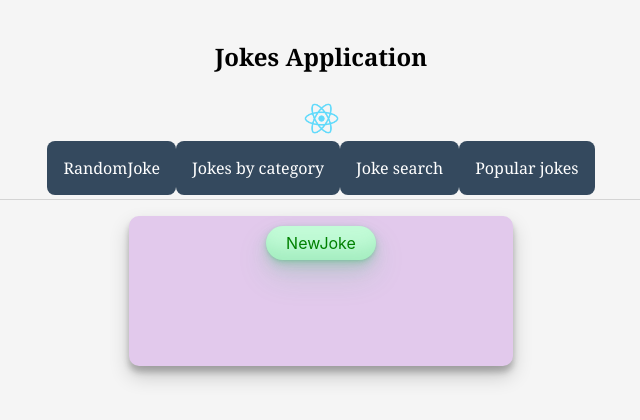
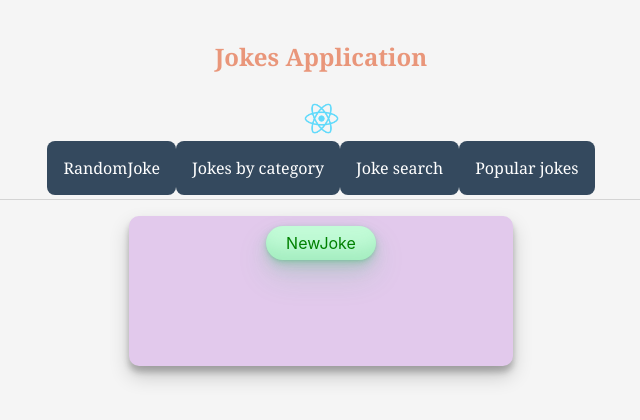
Before and after one commit to rahimiFaranak/Fullstack-project, a React (Create React App) app: page / in a window 1280 px wide. Shown: the top 420 px of the page, without its empty margins (319-959 px from the left). Built offline with nearby package versions, Linux system fonts and the light colour scheme; no server answers.

Commit message:
add Buttom styl1

```diff
--- a/src/navaigation.css
+++ b/src/navaigation.css
@@ -18,3 +18,6 @@
 .App-link:hover {
   color: hotpink;
 }
+.nav-h1 {
+  color: darksalmon;
+}
```
